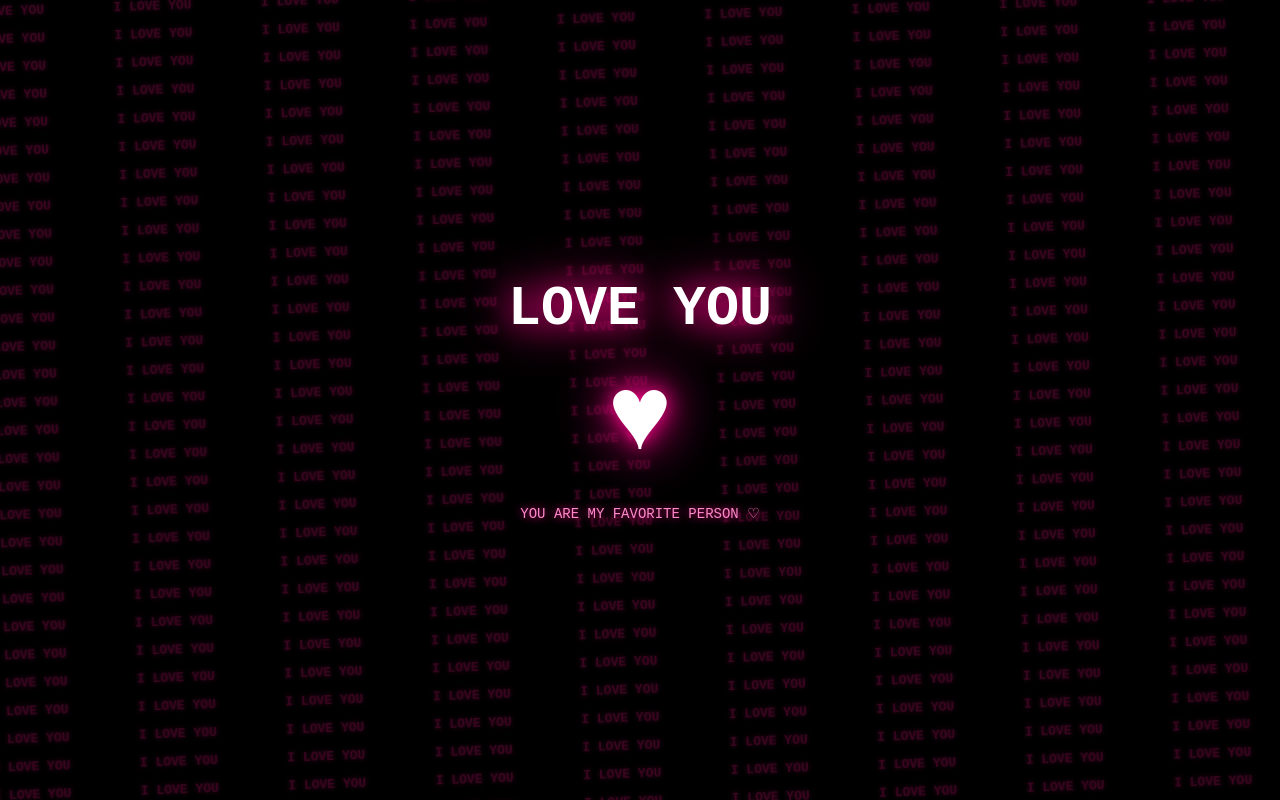
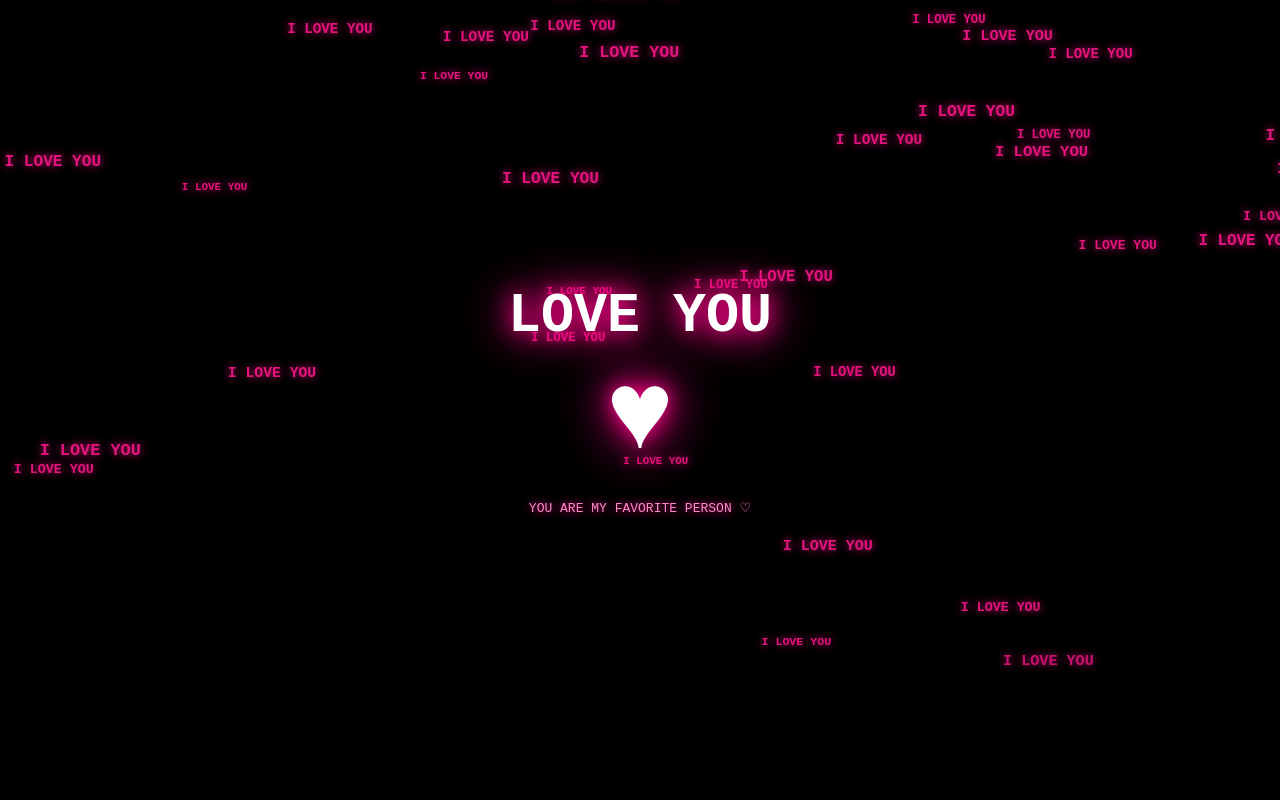
Before and after one commit to reiivvyya/woiilove, a plain HTML site: page index.html in a window 1280 px wide. Both pictures are taken after a click on the button "Yes". Drawn offline with Linux system fonts and the light colour scheme.

Commit message:
Update index.html

```diff
--- a/index.html
+++ b/index.html
@@ -17,42 +17,45 @@ body {
   background: #000;
   color: white;
   font-family: monospace;
-  min-height: 100vh;
   overflow: hidden;
+  width: 100%;
+  height: 100vh;
 }
 
 /* HALAMAN AWAL */
 .start {
-  min-height: 100vh;
+  width: 100%;
+  height: 100vh;
   display: flex;
   justify-content: center;
   align-items: center;
+  background: black;
 }
 
 .window {
   width: 90%;
-  max-width: 420px;
+  max-width: 430px;
   border: 3px solid white;
-  box-shadow: 0 0 10px #fff;
-  padding: 12px;
+  box-shadow: 0 0 12px white;
+}
+
+.top {
+  height: 30px;
+  border-bottom: 2px solid white;
+  padding: 7px;
+  font-size: 12px;
+  letter-spacing: 5px;
+}
+
+.content {
+  padding: 55px 15px;
   text-align: center;
 }
 
-.top {
-  border-bottom: 2px solid white;
-  text-align: left;
-  padding-bottom: 8px;
-  font-size: 12px;
-}
-
-.content {
-  padding: 55px 10px;
-}
-
-h2 {
+.content h2 {
   font-size: 22px;
   margin-bottom: 40px;
-  text-shadow: 0 0 8px white;
+  text-shadow: 0 0 10px white;
 }
 
 .buttons {
@@ -62,9 +65,9 @@ h2 {
 }
 
 button {
+  padding: 12px 30px;
   font-family: monospace;
   font-size: 17px;
-  padding: 12px 28px;
   cursor: pointer;
   font-weight: bold;
 }
@@ -81,119 +84,167 @@ button {
   border: 3px solid white;
 }
 
-/* HALAMAN LOVE YOU */
+button:active {
+  transform: scale(.92);
+}
+
+/* HALAMAN LOVE */
 .love-page {
   display: none;
-  min-height: 100vh;
-  position: relative;
+  position: fixed;
+  inset: 0;
+  background: black;
   overflow: hidden;
   justify-content: center;
   align-items: center;
-  background: #000;
 }
 
+/* HUJAN LOVE */
 .pattern {
   position: absolute;
-  inset: -20px;
-  display: grid;
-  grid-template-columns: repeat(9, 1fr);
-  gap: 8px;
-  transform: rotate(-2deg);
-  opacity: .65;
+  inset: 0;
+  overflow: hidden;
   pointer-events: none;
+  z-index: 1;
 }
 
 .pattern span {
+  position: absolute;
+  top: -100px;
   color: #ff168c;
   font-size: 13px;
   font-weight: bold;
-  line-height: 20px;
-  word-break: break-all;
-  text-shadow: 0 0 5px #ff168c;
-  animation: blink 1.5s infinite alternate;
+  white-space: nowrap;
+  text-shadow: 0 0 8px #ff168c;
+  animation: falling linear infinite;
 }
 
-@keyframes blink {
-  from { opacity: .25; }
-  to { opacity: .9; }
+@keyframes falling {
+  0% {
+    transform: translateY(-100px);
+    opacity: 0;
+  }
+
+  15% {
+    opacity: .9;
+  }
+
+  85% {
+    opacity: .9;
+  }
+
+  100% {
+    transform: translateY(110vh);
+    opacity: 0;
+  }
 }
 
+/* TENGAH */
 .center {
-  z-index: 2;
+  position: absolute;
+  top: 50%;
+  left: 50%;
+  transform: translate(-50%, -50%);
+  z-index: 5;
+  width: 100%;
   text-align: center;
+  display: flex;
+  flex-direction: column;
+  align-items: center;
+  justify-content: center;
   animation: appear 1.2s ease;
 }
 
 @keyframes appear {
   from {
     opacity: 0;
-    transform: scale(.3);
+    transform: translate(-50%, -50%) scale(.3);
   }
+
   to {
     opacity: 1;
-    transform: scale(1);
+    transform: translate(-50%, -50%) scale(1);
   }
 }
 
 .love-text {
-  font-size: clamp(30px, 8vw, 55px);
+  font-size: clamp(35px, 9vw, 55px);
   font-weight: bold;
   color: white;
+  white-space: nowrap;
   text-shadow:
-    0 0 5px #ff008c,
-    0 0 15px #ff008c,
-    0 0 30px #ff008c;
+    0 0 10px #ff008c,
+    0 0 25px #ff008c,
+    0 0 45px #ff008c;
   animation: glow 1s infinite alternate;
 }
 
 @keyframes glow {
-  from { text-shadow: 0 0 10px #ff008c; }
-  to { text-shadow: 0 0 30px #ff008c, 0 0 60px #ff008c; }
+  from {
+    text-shadow: 0 0 10px #ff008c;
+  }
+
+  to {
+    text-shadow:
+      0 0 20px #ff008c,
+      0 0 40px #ff008c,
+      0 0 60px #ff008c;
+  }
 }
 
 .heart {
-  font-size: 105px;
+  font-size: 110px;
+  line-height: 1.2;
+  margin-top: 5px;
   color: white;
-  margin-top: 12px;
-  line-height: 1.3;
-  filter: drop-shadow(0 0 10px #ff008c)
-          drop-shadow(0 0 25px #ff008c);
+  filter:
+    drop-shadow(0 0 10px #ff008c)
+    drop-shadow(0 0 25px #ff008c);
   animation: heartbeat 1s infinite;
 }
 
 @keyframes heartbeat {
-  0%, 100% { transform: scale(1); }
-  50% { transform: scale(1.18); }
+  0%, 100% {
+    transform: scale(1);
+  }
+
+  50% {
+    transform: scale(1.18);
+  }
 }
 
 .message {
   color: #ff8acb;
-  font-size: 14px;
+  font-size: 13px;
   margin-top: 15px;
   text-shadow: 0 0 8px #ff008c;
 }
-
 </style>
 </head>
 
 <body>
 
-<!-- HALAMAN PERTANYAAN -->
+<!-- PERTANYAAN -->
 <div class="start" id="start">
+
   <div class="window">
+
     <div class="top">● ● ●</div>
 
     <div class="content">
+
       <h2>Do you love me?</h2>
 
       <div class="buttons">
-        <button id="yes" onclick="showLove()">
+
+        <button id="yes" onclick="showLove(false)">
           Yes
         </button>
 
-        <button id="no" onclick="showLove()">
+        <button id="no" onclick="showLove(true)">
           No
         </button>
+
       </div>
     </div>
   </div>
@@ -205,34 +256,70 @@ button {
   <div class="pattern" id="pattern"></div>
 
   <div class="center">
-    <div class="love-text">LOVE YOU</div>
 
-    <div class="heart">♥</div>
+    <div class="love-text">
+      LOVE YOU
+    </div>
+
+    <div class="heart">
+      ♥
+    </div>
 
     <div class="message">
       YOU ARE MY FAVORITE PERSON ♡
     </div>
+
   </div>
+</div>
 
-</div>
+<!-- LAGU -->
+<audio id="mySong" preload="auto">
+  <source src="ssstik.io_1793708472255.mp3" type="audio/mpeg">
+</audio>
 
 <script>
 
-// Membuat tulisan LOVE YOU berulang
+// MEMBUAT HUJAN TULISAN LOVE YOU
 const pattern = document.getElementById("pattern");
 
-for (let i = 0; i < 350; i++) {
+for (let i = 0; i < 180; i++) {
+
   const text = document.createElement("span");
+
   text.textContent = "I LOVE YOU";
+
+  text.style.left = Math.random() * 100 + "%";
+
+  text.style.animationDuration =
+    (3 + Math.random() * 6) + "s";
+
+  text.style.animationDelay =
+    (Math.random() * 8) + "s";
+
+  text.style.fontSize =
+    (10 + Math.random() * 7) + "px";
+
   pattern.appendChild(text);
 }
 
-// Pindah halaman
-function showLove() {
+// PINDAH KE HALAMAN LOVE
+function showLove(playMusic) {
+
   document.getElementById("start").style.display = "none";
 
-  const page = document.getElementById("lovePage");
-  page.style.display = "flex";
+  document.getElementById("lovePage").style.display = "flex";
+
+  if (playMusic) {
+
+    const song = document.getElementById("mySong");
+
+    song.currentTime = 0;
+
+    song.play().catch(error => {
+      console.log("Audio gagal diputar:", error);
+    });
+
+  }
 }
 
 </script>
```
